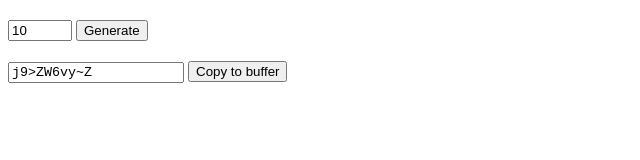
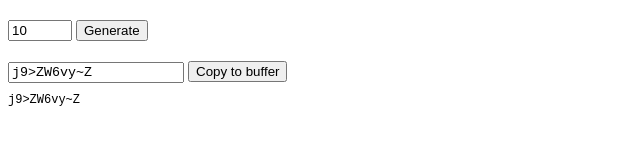
Before and after one commit to 7oa/js-tasks, a plain HTML site: page 4-password-generator/index.html in a window 1280 px wide. Both pictures are taken after a click on the input "Generate". Shown: the full height of the page, 0-640 px from the left. Drawn offline with Linux system fonts and the light colour scheme.

Commit message:
history added

```diff
--- a/4-password-generator/index.html
+++ b/4-password-generator/index.html
@@ -13,6 +13,11 @@
       }
       .copy-pass__input {
         font-family: "Courier New", Courier, monospace;
+      }
+      .pass-history {
+        padding-top: 10px;
+        font-family: "Courier New", Courier, monospace;
+        font-size: 12px;
       }
     </style>
     <div class="generate-pass">
@@ -33,6 +38,7 @@
         Copy to buffer
       </button>
     </div>
+    <div class="pass-history"></div>
 
     <script src="script.js"></script>
   </body>
--- a/4-password-generator/script.js
+++ b/4-password-generator/script.js
@@ -7,6 +7,8 @@
   const buttonCopyToBuffer = document.querySelector(
     ".js-button-copy-to-buffer"
   );
+
+  const history = [];
 
   const generateRandom = str => str[Math.floor(Math.random() * str.length)];
 
@@ -42,9 +44,21 @@
     return shuffle(password.substr(0, length).split("")).join("");
   };
 
+  let appendHistory = data => {
+    const div = document.createElement("div");
+    div.innerText = data;
+    document.querySelector(".pass-history").append(div);
+  };
+
   formGeneratePass.addEventListener("submit", function(evt) {
     evt.preventDefault();
-    inputForPaste.value = generatePass(inputPassLength.value);
+    let pass = generatePass(inputPassLength.value);
+    while (history.includes(pass)) {
+      pass = generatePass(inputPassLength.value);
+    }
+    inputForPaste.value = pass;
+    history.push(pass);
+    appendHistory(pass);
   });
 
   buttonCopyToBuffer.addEventListener("click", function(evt) {
```
